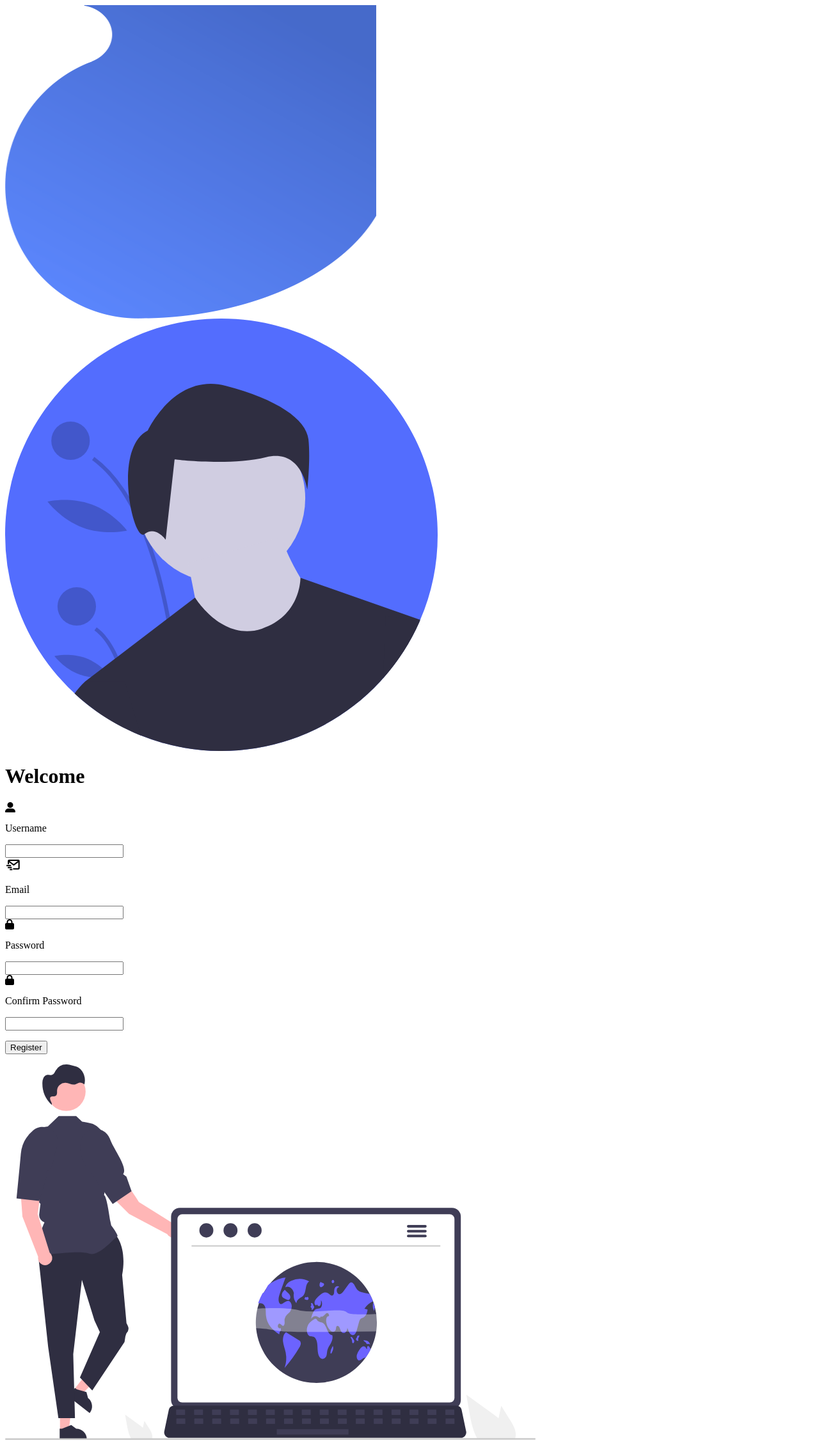
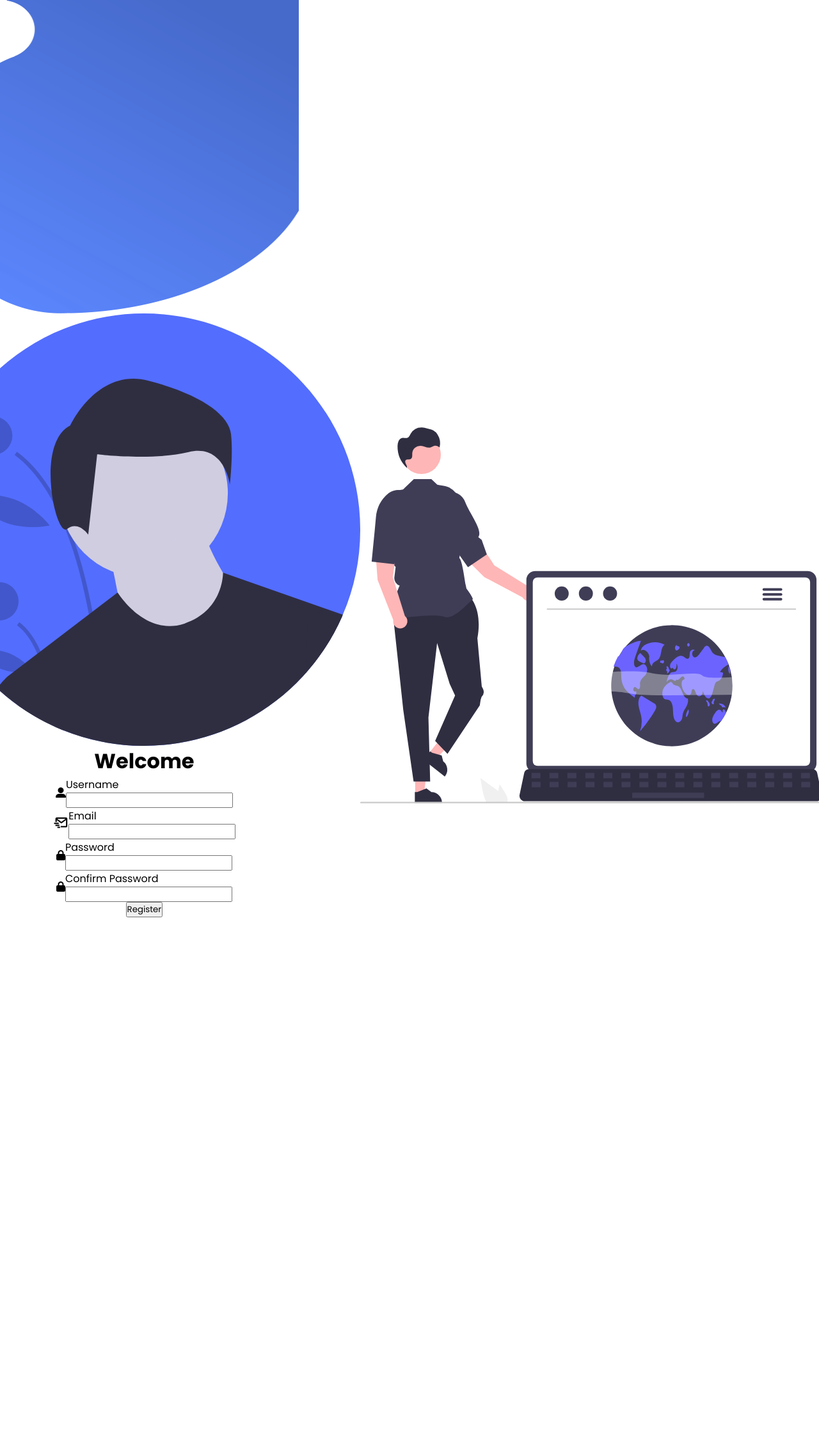
Before and after one commit to jo-adithya/note-app, a Flask app: page /register in a window 1280 px wide; the page is wider, and only the part inside the window is pictured. Shown: that part at 64% size. After the commit the page ends 1434 px from the top of that part, so only its background shows below. Run offline with Flask 2, Linux system fonts and the light colour scheme; some libraries are stand-ins or nearby versions.

Commit message:
Add Poppins google fonts

```diff
--- a/app/templates/base.html
+++ b/app/templates/base.html
@@ -1,9 +1,11 @@
 <html>
 
 <head>
-  <link rel="stylesheet" href="../static/css/index.css">
+  <link rel="stylesheet" href="../static/css/base.css">
   <link rel="preconnect" href="https://fonts.gstatic.com">
+  <link rel="preconnect" href="https://fonts.gstatic.com" crossorigin>
   <link href="https://fonts.googleapis.com/css2?family=Roboto:wght@700;900&display=swap" rel="stylesheet">
+  <link href="https://fonts.googleapis.com/css2?family=Poppins:ital,wght@0,100;0,200;0,300;0,400;0,500;0,600;0,700;0,800;0,900;1,100;1,200;1,300;1,400;1,500;1,600;1,700;1,800;1,900&display=swap" rel="stylesheet">
   <link href='https://unpkg.com/boxicons@2.0.9/css/boxicons.min.css' rel='stylesheet'>
   <title>{{ title }}</title>
   {% block head %}{% endblock head %}
```
